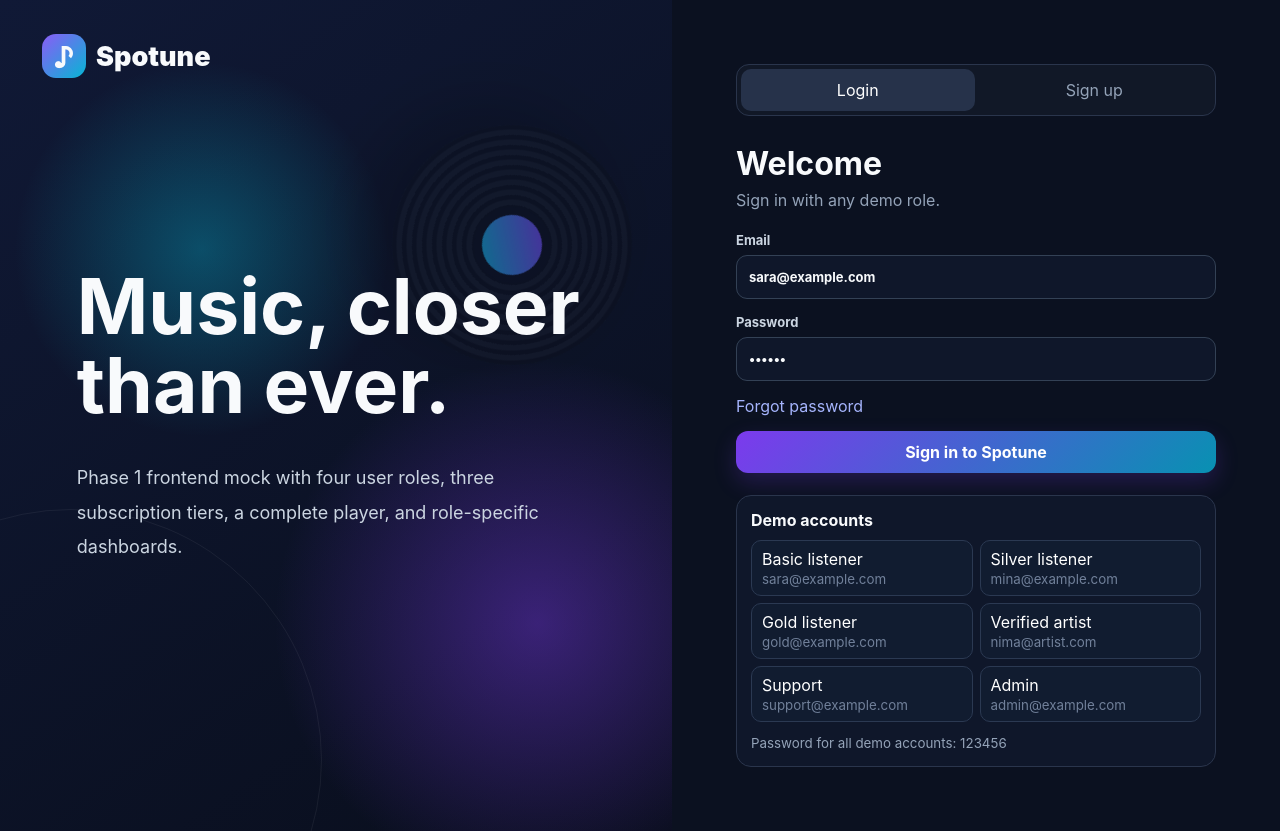
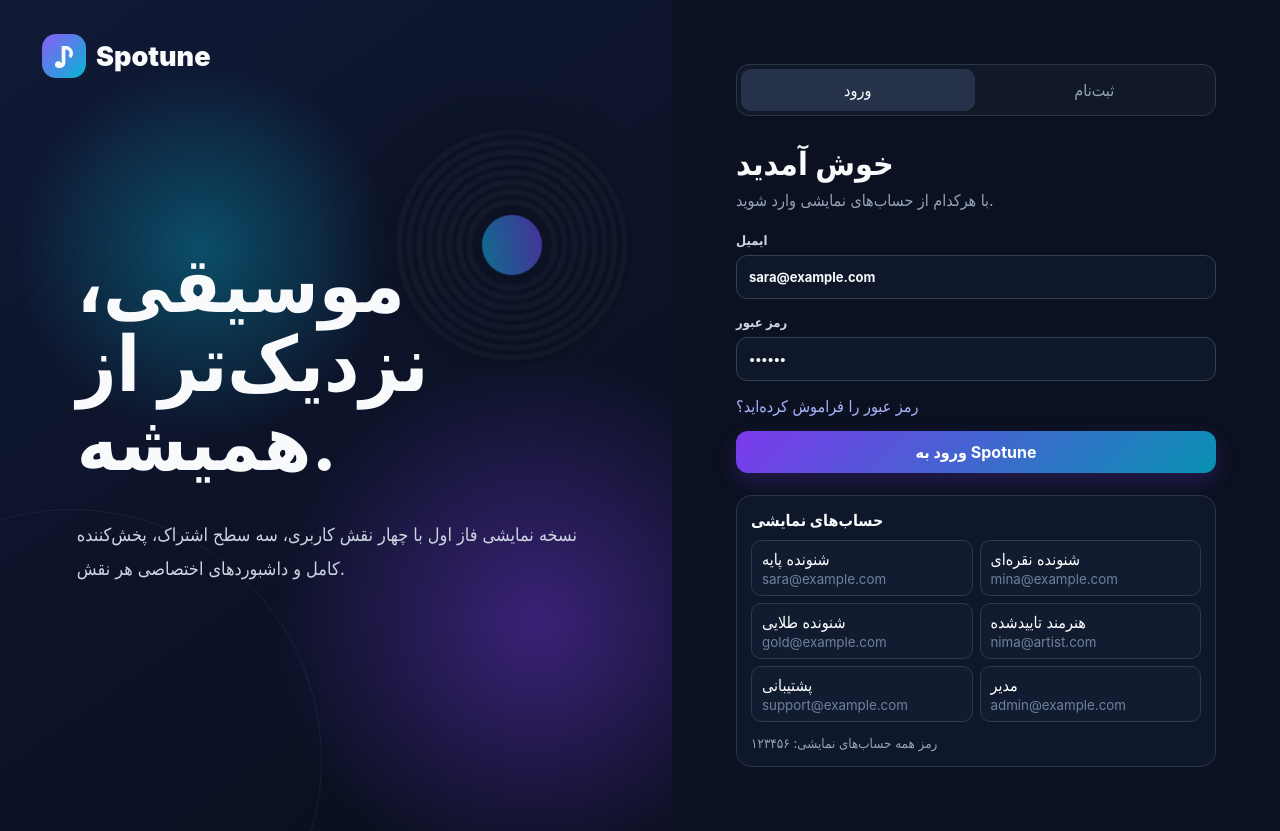
Before and after one commit to mmd0211/WP-PROJ-2026, a React (Vite) app: page / in a window 1280 px wide. Built offline with nearby package versions, Linux system fonts and the light colour scheme.

Commit message:
feat: mount global localization bridge

```diff
--- a/src/App.jsx
+++ b/src/App.jsx
@@ -2,6 +2,7 @@
 import { Navigate, Route, Routes, useLocation } from 'react-router-dom';
 import { useApp } from './store/AppContext';
 import Layout from './components/Layout';
+import LocalizationBridge from './components/LocalizationBridge';
 import AuthPage from './pages/AuthPage';
 import HomePage from './pages/HomePage';
 import LibraryPage from './pages/LibraryPage';
@@ -50,5 +51,10 @@
 }
 
 export default function App() {
-  return <RouteGate />;
+  return (
+    <>
+      <LocalizationBridge />
+      <RouteGate />
+    </>
+  );
 }
```
